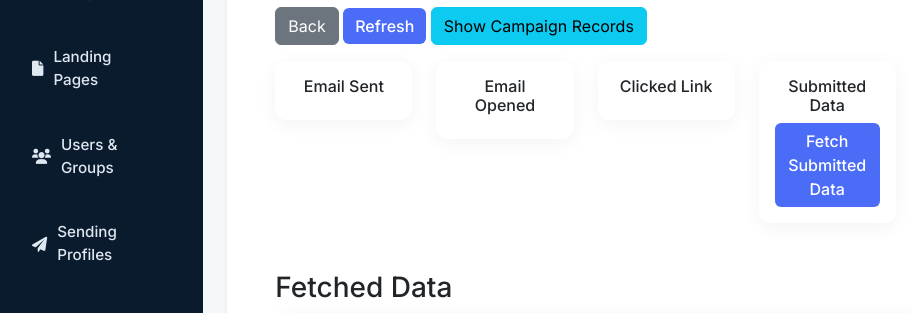
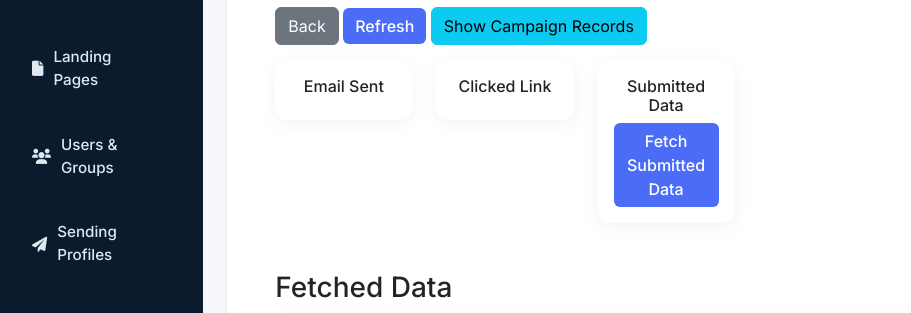
Before and after one commit to syedfahdali/PhishSim2, a Django app: page / in a window 1280 px wide. Shown: the part 285-598 px from the top of the page, without its empty margins (2-913 px from the left). Run offline with Django 5.2, Linux system fonts and the light colour scheme; a user stored in the database is signed in; parts of the project's set-up code (start-up, migrations or seed data) failed here and were passed over.

Commit message:
final full final

```diff
--- a/core/templates/core/index.html
+++ b/core/templates/core/index.html
@@ -32,7 +32,7 @@
                 </div>
             </div>
         </div>
-        <div class="col-md-2">
+        {% comment %} <div class="col-md-2">
             <div class="card">
                 <div class="card-body">
                     <h6>Email Opened</h6>
@@ -45,7 +45,7 @@
                     {% endif %}
                 </div>
             </div>
-        </div>
+        </div> {% endcomment %}
         <div class="col-md-2">
             <div class="card">
                 <div class="card-body">
```
Also changed, not shown: db.sqlite3.
